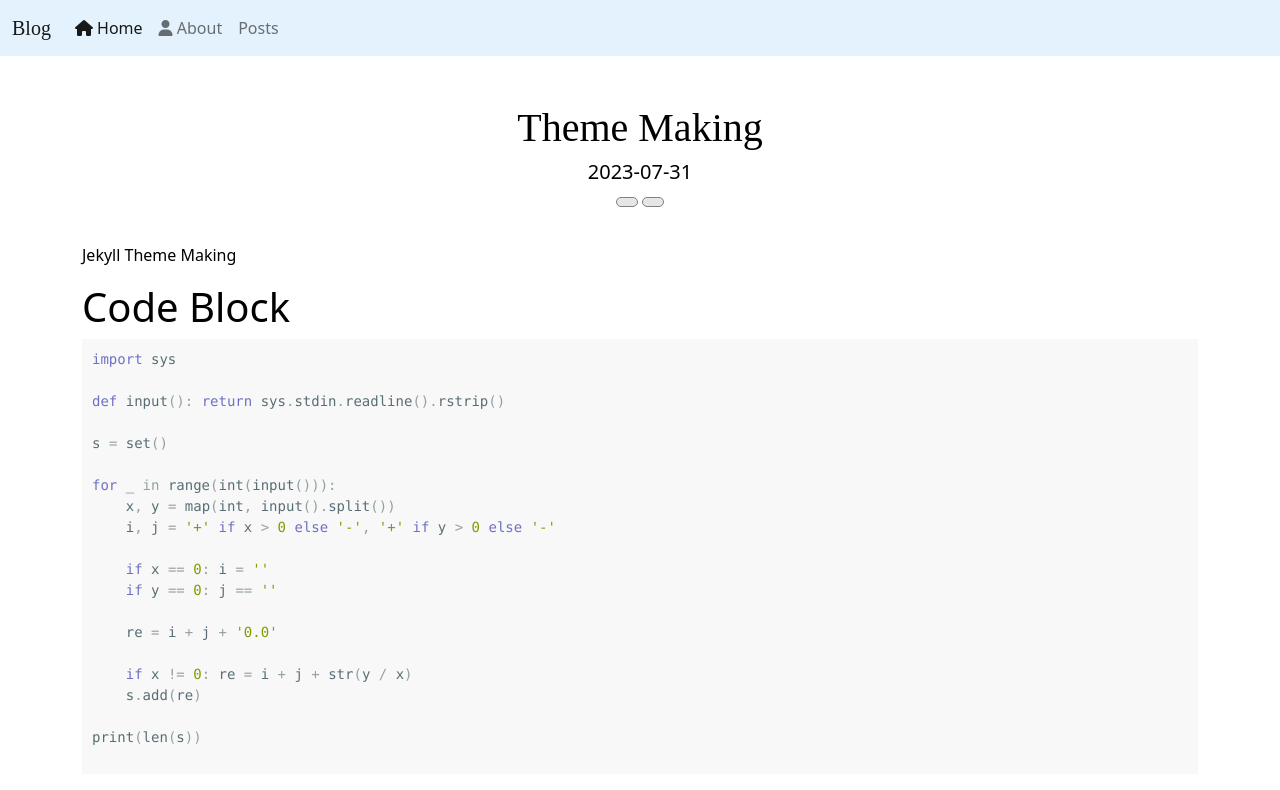
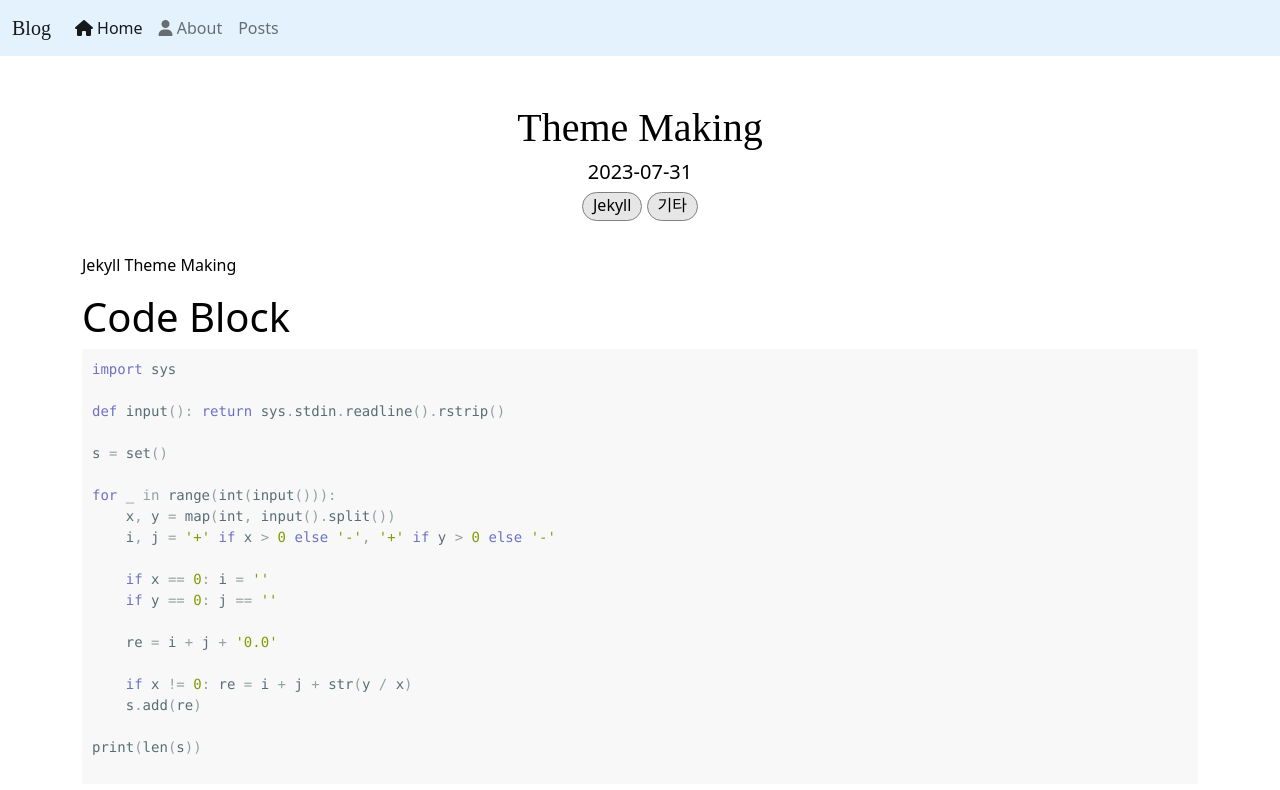
Before and after one commit to happydm09/B, a Jekyll site: the page built from _posts/2023-07-31-theme.md, in a window 1280 px wide and 900 px high, cut to the strip 0-790 px from the top of the window. Built offline with Jekyll 4.4.1, drawn with Linux system fonts in a browser that asks for light colours; nearby versions of some CDN libraries; some web fonts are replaced; formulas are drawn with MathJax 3; comment, search, counter and statistics services are not loaded.

Commit message:
Update post.html

```diff
--- a/_layouts/post.html
+++ b/_layouts/post.html
@@ -10,7 +10,7 @@ layout: main
     <h6>
           {% if page.tags %}
             {% for tag in page.tags %}
-              <span class="tag">{{ site.data.data[tag] }}</span>
+              <span class="tag">{{ site.data.tags[tag] }}</span>
             {% endfor %}
           {% endif %}</h6>
   </div>
```
